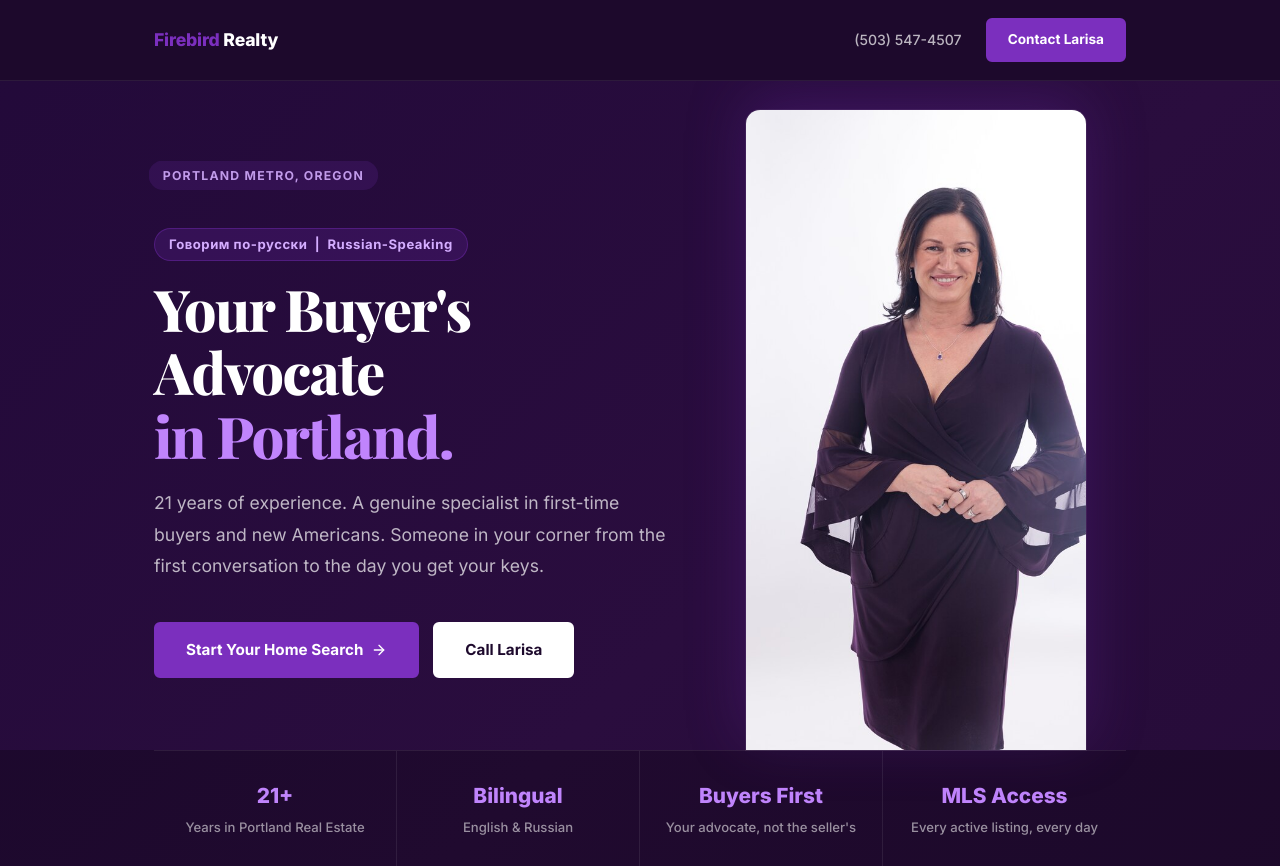
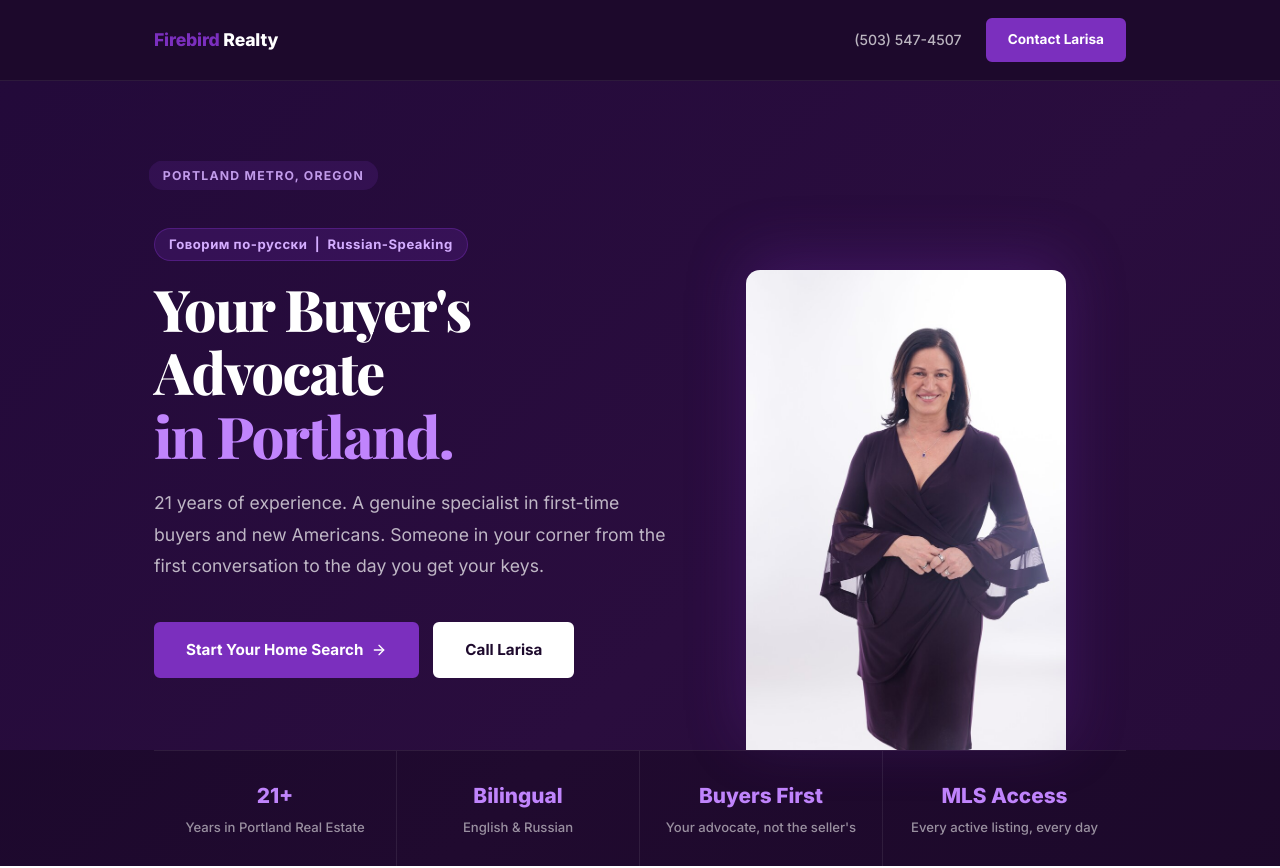
Before and after one commit to AppStudioPros/firebird-realty-website, a Next.js app: page / in a window 1280 px wide. Shown: the top 868 px of the page. Built offline with nearby package versions, Linux system fonts and the light colour scheme; a web font is replaced by a local one.

Commit message:
Hero photo: no crop, full image shown, bottom flush to hero edge, rounded top corners only

```diff
--- a/app/page.tsx
+++ b/app/page.tsx
@@ -100,22 +100,18 @@ export default function Page() {
               </FadeIn>
 
               <FadeIn delay={180} direction="none" style={{ alignSelf: "flex-end" }}>
-                <div className="hero-photo-wrap" style={{ marginTop: "-80px" }}>
-                  <div style={{
-                    width: 340,
-                    height: 640,
-                    borderRadius: "14px 14px 0 0",
-                    overflow: "hidden",
-                    boxShadow: "0 -12px 60px rgba(123,47,190,0.25), 0 0 0 1px rgba(255,255,255,0.08)",
-                  }}>
-                    <Image
-                      src="/larisa-full.jpg"
-                      alt="Larisa Seibel — Portland Buyer's Agent, Firebird Realty"
-                      width={340} height={640}
-                      style={{ objectFit: "cover", objectPosition: "top center", width: "100%", height: "100%" }}
-                      priority
-                    />
-                  </div>
+                <div className="hero-photo-wrap">
+                  <Image
+                    src="/larisa-full.jpg"
+                    alt="Larisa Seibel — Portland Buyer's Agent, Firebird Realty"
+                    width={320} height={480}
+                    style={{
+                      display: "block",
+                      borderRadius: "14px 14px 0 0",
+                      boxShadow: "0 -12px 60px rgba(123,47,190,0.25)",
+                    }}
+                    priority
+                  />
                 </div>
               </FadeIn>
             </div>
```
